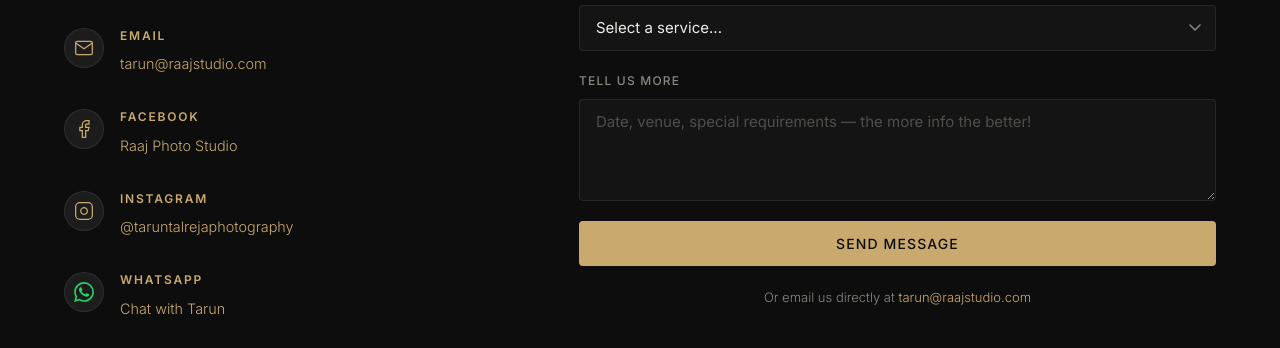
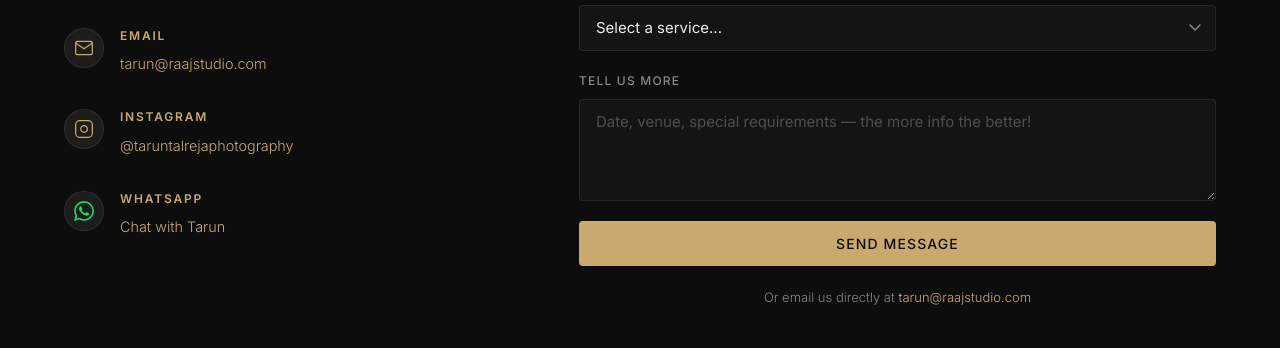
Before and after one commit to hbdigital-in/raajstudio, a plain HTML site: page index.html in a window 1280 px wide. Shown: the part 5118-5466 px from the top of the page. Drawn offline with nearby package versions, Linux system fonts and the light colour scheme; a web font is replaced by a local one.

Commit message:
Remove Facebook handle from contact section

```diff
--- a/index.html
+++ b/index.html
@@ -330,15 +330,6 @@
           </div>
           <div class="contact-item">
             <div class="contact-icon">
-              <svg width="20" height="20" viewBox="0 0 24 24" fill="none" stroke="currentColor" stroke-width="1.5"><path d="M18 2h-3a5 5 0 0 0-5 5v3H7v4h3v8h4v-8h3l1-4h-4V7a1 1 0 0 1 1-1h3z"/></svg>
-            </div>
-            <div>
-              <h4>Facebook</h4>
-              <p><a href="https://www.facebook.com/pages/Raaj-Photo-Studio/147348845333962" target="_blank" rel="noopener">Raaj Photo Studio</a></p>
-            </div>
-          </div>
-          <div class="contact-item">
-            <div class="contact-icon">
               <svg width="20" height="20" viewBox="0 0 24 24" fill="none" stroke="currentColor" stroke-width="1.5"><rect x="2" y="2" width="20" height="20" rx="5" ry="5"/><path d="M16 11.37A4 4 0 1 1 12.63 8 4 4 0 0 1 16 11.37z"/><line x1="17.5" y1="6.5" x2="17.51" y2="6.5"/></svg>
             </div>
             <div>
```
